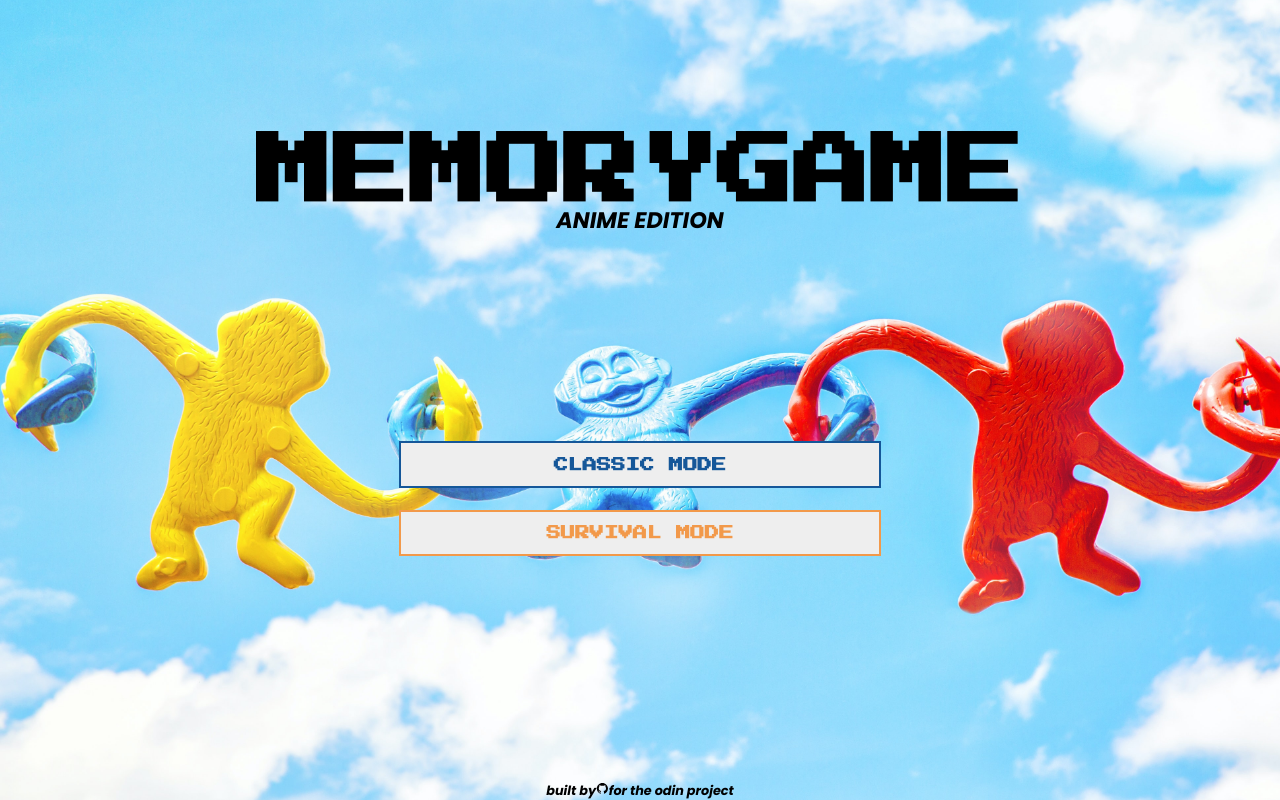
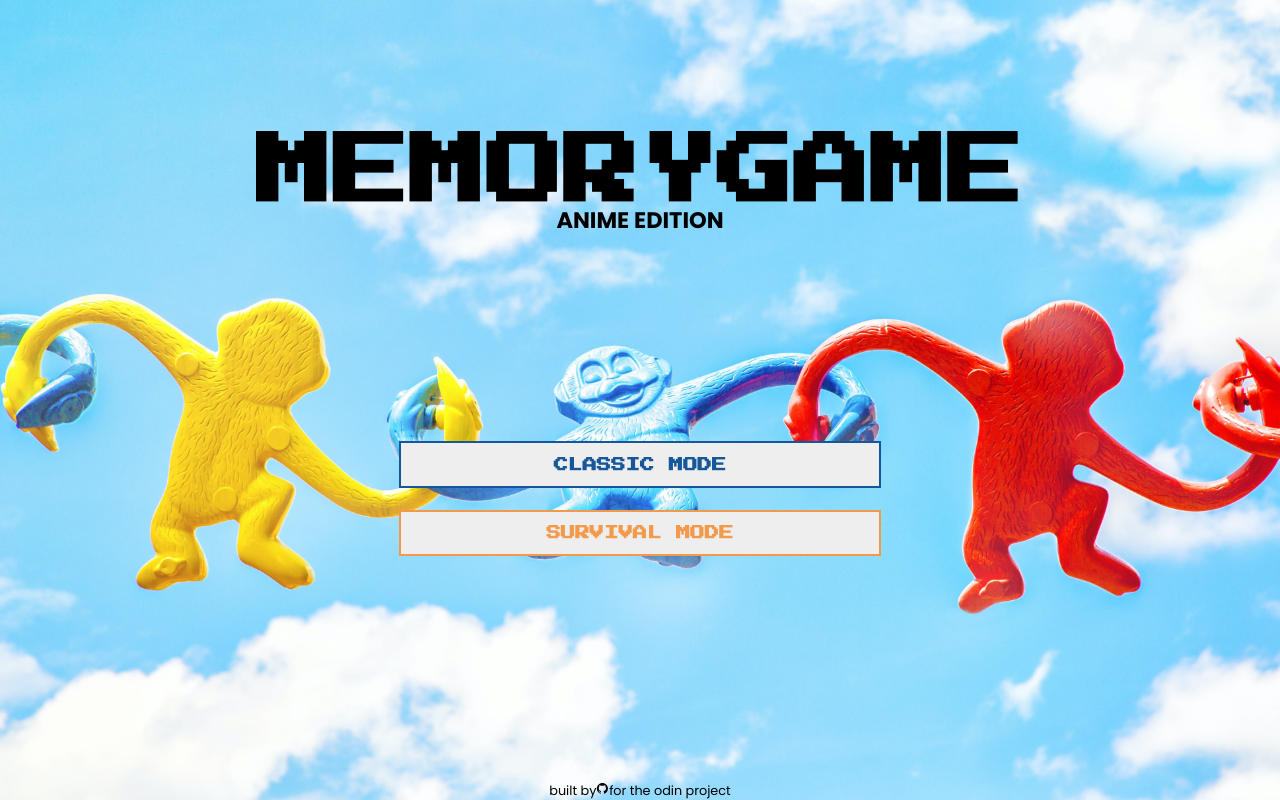
Before and after one commit to eniiku/memory-game, a React (Create React App) app: page / in a window 1280 px wide. Built offline with nearby package versions, Linux system fonts and the light colour scheme.

Commit message:
update home page

```diff
--- a/public/index.html
+++ b/public/index.html
@@ -7,13 +7,7 @@
     <link rel="preconnect" href="https://fonts.googleapis.com" />
     <link rel="preconnect" href="https://fonts.gstatic.com" crossorigin />
     <link
-      href="https://fonts.googleapis.com/css2?family=Press+Start+2P&display=swap"
-      rel="stylesheet"
-    />
-    <link rel="preconnect" href="https://fonts.googleapis.com" />
-    <link rel="preconnect" href="https://fonts.gstatic.com" crossorigin />
-    <link
-      href="https://fonts.googleapis.com/css2?family=Poppins:ital,wght@1,700&family=Press+Start+2P&display=swap"
+      href="https://fonts.googleapis.com/css2?family=Poppins:wght@400;700&family=Press+Start+2P&display=swap"
       rel="stylesheet"
     />
     <title>Memory game</title>
--- a/src/components/Home.jsx
+++ b/src/components/Home.jsx
@@ -1,5 +1,6 @@
 import React from 'react';
 import { Link } from 'react-router-dom';
+import { IconContext } from 'react-icons';
 import { AiOutlineGithub } from 'react-icons/ai';
 
 const Home = () => {
@@ -20,7 +21,9 @@
       <footer>
         built by
         <a href="http://github.com/tekyuma">
-          <AiOutlineGithub />
+          <IconContext.Provider value={{ className: 'footer-icon' }}>
+            <AiOutlineGithub />
+          </IconContext.Provider>
         </a>
         for the odin project
       </footer>
```
